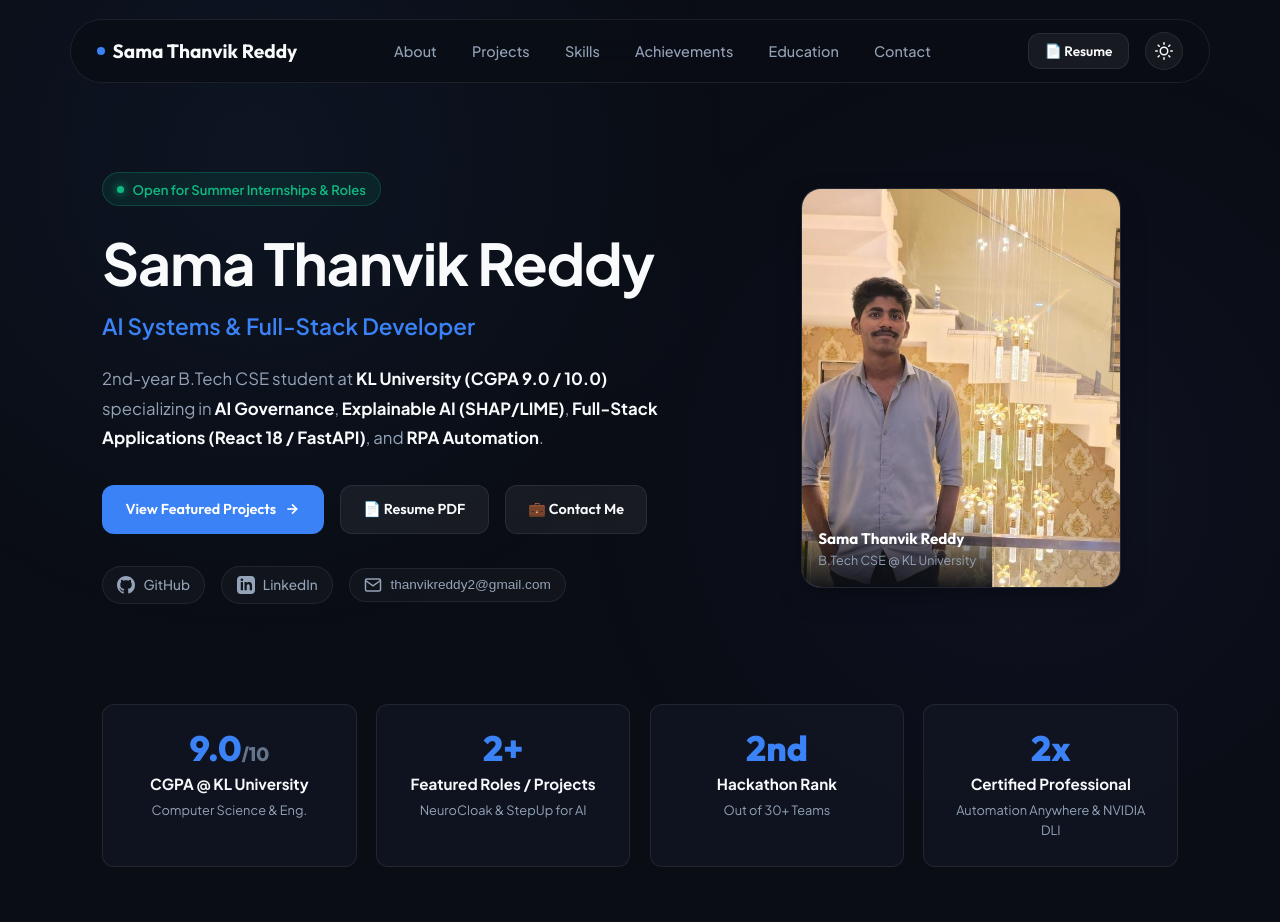
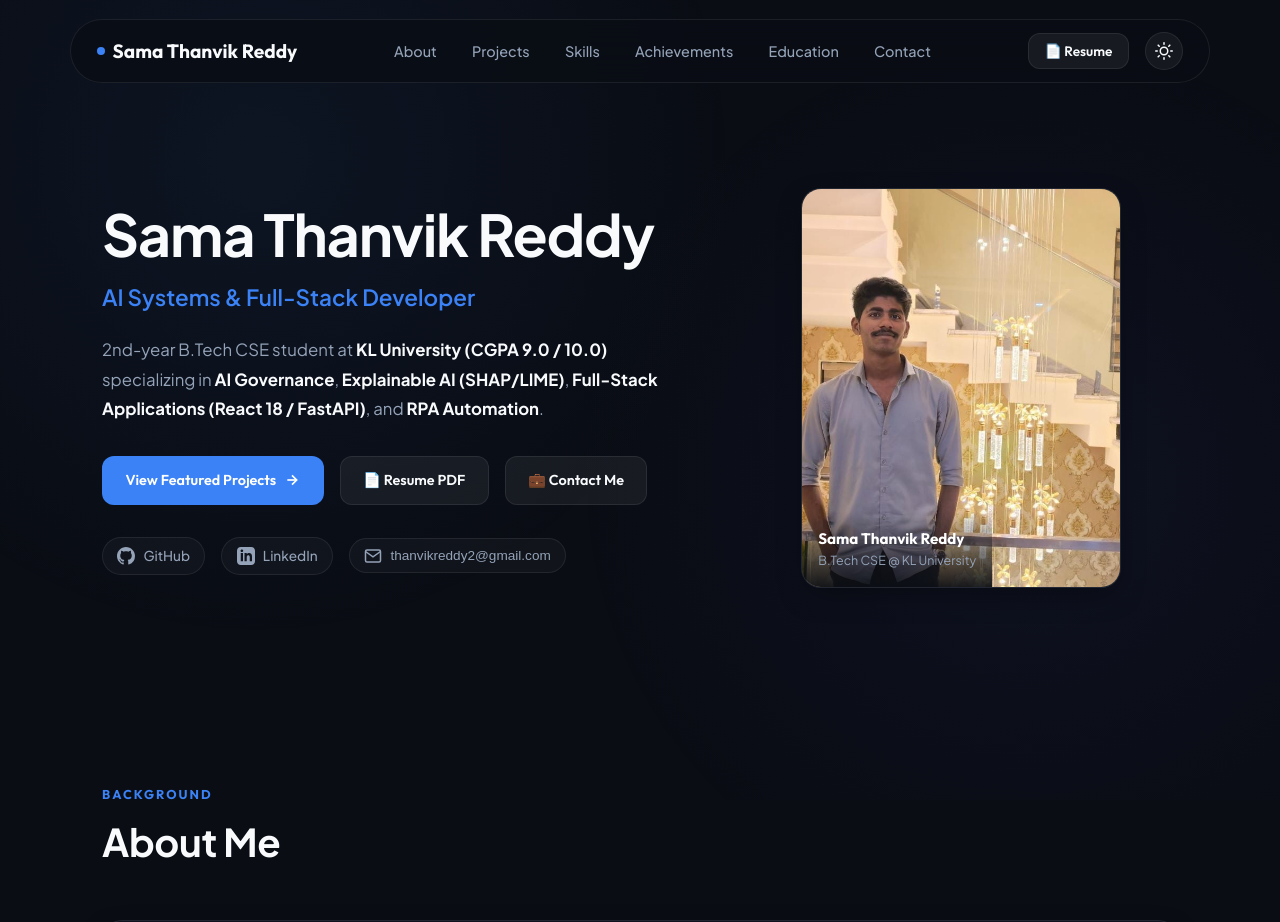
Before and after one commit to Thanvik931/Thanvik931, a website built with Vite: page index.html in a window 1280 px wide. Shown: the top 922 px of the page. Built offline with nearby package versions, Linux system fonts and the light colour scheme; no server answers.

Commit message:
Remove metrics banner bar and status badge pill per request

```diff
--- a/index.html
+++ b/index.html
@@ -70,11 +70,6 @@
       <div class="hero-grid">
 
         <div class="hero-text-content">
-          <div class="status-badge">
-            <span class="status-pulse"></span>
-            <span>Open for Summer Internships & Roles</span>
-          </div>
-
           <h1 class="hero-name">Sama Thanvik Reddy</h1>
 
           <div class="hero-subtitle">
@@ -128,31 +123,7 @@
       </div>
     </section>
 
-    <!-- Metrics Bar -->
-    <section class="metrics-section">
-      <div class="metrics-grid">
-        <div class="metric-box">
-          <div class="metric-num">9.0<span style="font-size: 1.2rem; color: var(--text-tertiary);">/10</span></div>
-          <div class="metric-title">CGPA @ KL University</div>
-          <div class="metric-sub">Computer Science & Eng.</div>
-        </div>
-        <div class="metric-box">
-          <div class="metric-num">2+</div>
-          <div class="metric-title">Featured Roles / Projects</div>
-          <div class="metric-sub">NeuroCloak & StepUp for AI</div>
-        </div>
-        <div class="metric-box">
-          <div class="metric-num">2nd</div>
-          <div class="metric-title">Hackathon Rank</div>
-          <div class="metric-sub">Out of 30+ Teams</div>
-        </div>
-        <div class="metric-box">
-          <div class="metric-num">2x</div>
-          <div class="metric-title">Certified Professional</div>
-          <div class="metric-sub">Automation Anywhere & NVIDIA DLI</div>
-        </div>
-      </div>
-    </section>
+
 
     <!-- About Section -->
     <section id="about" class="section">
```
